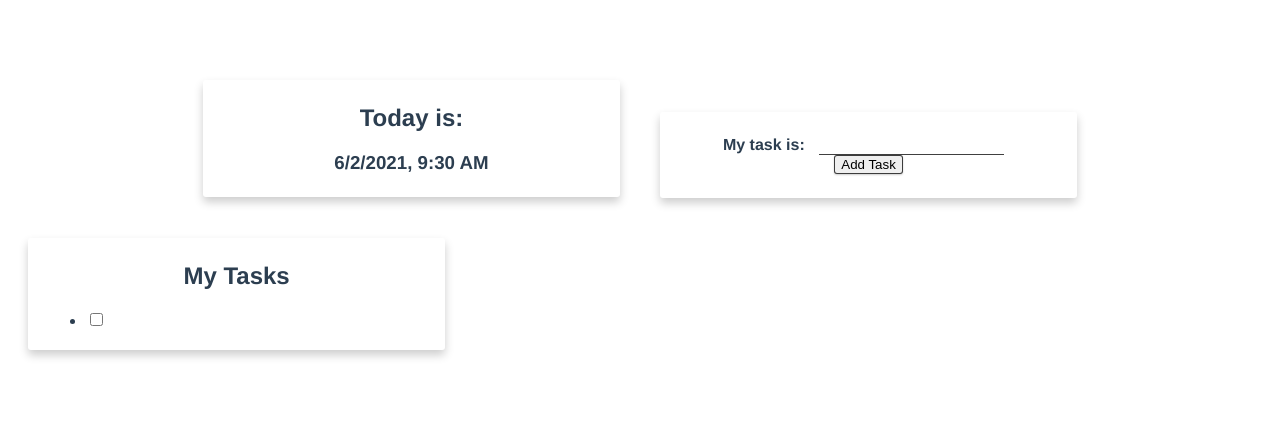
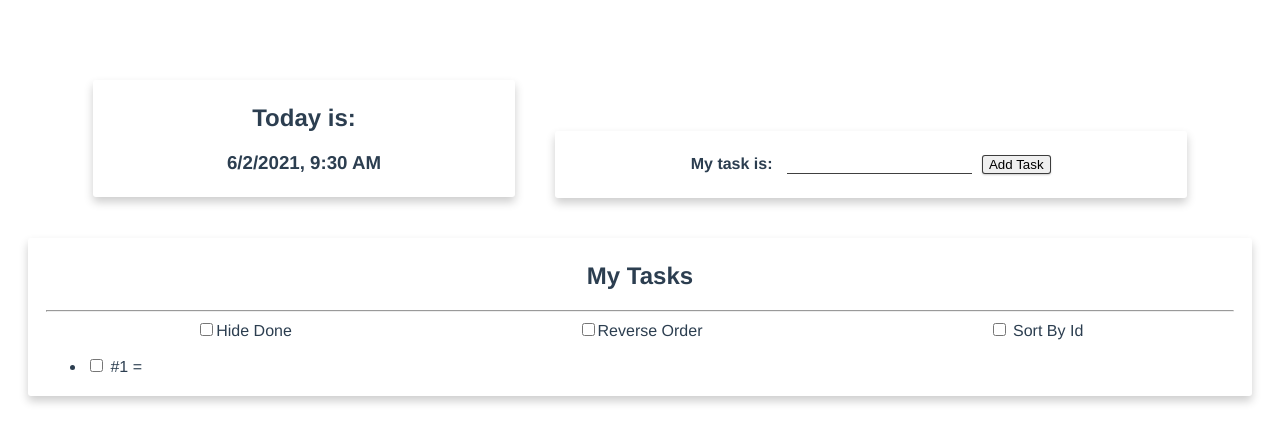
Before and after one commit to AaronVikta/Vue_practice, a Vue app: page / in a window 1280 px wide. Both pictures are taken after a click on the button "Add Task". Shown: the top 442 px of the page. Built offline with nearby package versions, Linux system fonts and the light colour scheme.

Commit message:
more filters

```diff
--- a/src/App.vue
+++ b/src/App.vue
@@ -7,15 +7,43 @@
       <div class="cardBox">
         <div class="container">
           <h2>My Tasks</h2>
+          <hr/>
+          <div class="col-12">
+            <div class="col-4">
+            <input type="checkbox"
+            v-model="hideDone"
+            id="hideDone"
+            name="hideDone"
+            />
+            <label for="hideDone">Hide Done</label>
+          </div>
+          <div class="col-4">
+            <input type="checkbox"
+            v-model="reverse"
+            id="reverse"
+            name="reverse"
+            />
+            <label for="reverse">Reverse Order</label>
+          </div>
+          <div class="col-4">
+            <input type="checkbox"
+            id="sortById"
+            name="sortById"
+            />
+            <label for="sortById">
+              Sort By Id
+            </label>
+          </div>
+          </div>
           <ul class="taskList">
             <li
             v-for="(taskItem, index) in displayList"
             :key='`${index}_${Math.random()}`'>
               <input type="checkbox"
               :checked="!!taskItem.finishedAt"
-              @input="changeStatus(index)"
+              @input="changeStatus(taskItem.id)"
               />
-              {{taskItem.task}}
+              #{{taskItem.id}} = {{taskItem.task}}
               <span v-if="taskItem.finishedAt">
                Done at:  {{formatDate(taskItem.finishedAt)}}
               </span>
@@ -38,11 +66,36 @@
     TaskInput
   },
   data: ()=>({
-    taskList: []
+    taskList: [],
+    hideDone:false,
+    reverse: false,
+    sortById: false
   }),
  computed:{
    displayList(){
-     return this.taskList
+     const taskList =[...this.sortedList]
+     return this.reverse
+     ? taskList.reverse()
+     : taskList
+   },
+   baseList(){
+     return [...this.taskList].map((t, index) => ({
+       ...t,
+       id: index + 1
+     }))
+   },
+   filteredList(){
+     return this.hideDone ? [...this.baseList]
+     .filter(t => !t.finishedAt)
+     : [...this.baseList]
+   },
+   sortedList(){
+     return [...this.filteredList]
+      .sort((a, b) => (
+      this.sortById
+      ? b.id - a.id
+      : (a.finishedAt || 0) - (b.finishedAt || 0)
+      ));
    }
  },
   methods:{
@@ -53,8 +106,8 @@
         finishedAt: undefined
       })
     },
-    changeStatus(taskIndex){
-      const task = this.taskList[taskIndex];
+    changeStatus(taskId){
+      const task = this.taskList[taskId - 1];
       if(task.finishedAt){
         task.finishedAt = undefined
       }
--- a/src/style.css
+++ b/src/style.css
@@ -1,8 +1,8 @@
 .cardBox {
     box-shadow: 0 5px 10px 0 rgba(0, 0, 0, 0.2);
     transition: 0.3s linear;
-    max-width: 33%;
-    max-width: 33%;
+    min-width: 33%;
+    max-width: 100%;
     border-radius: 3px;
     margin: 20px;
     }
```
